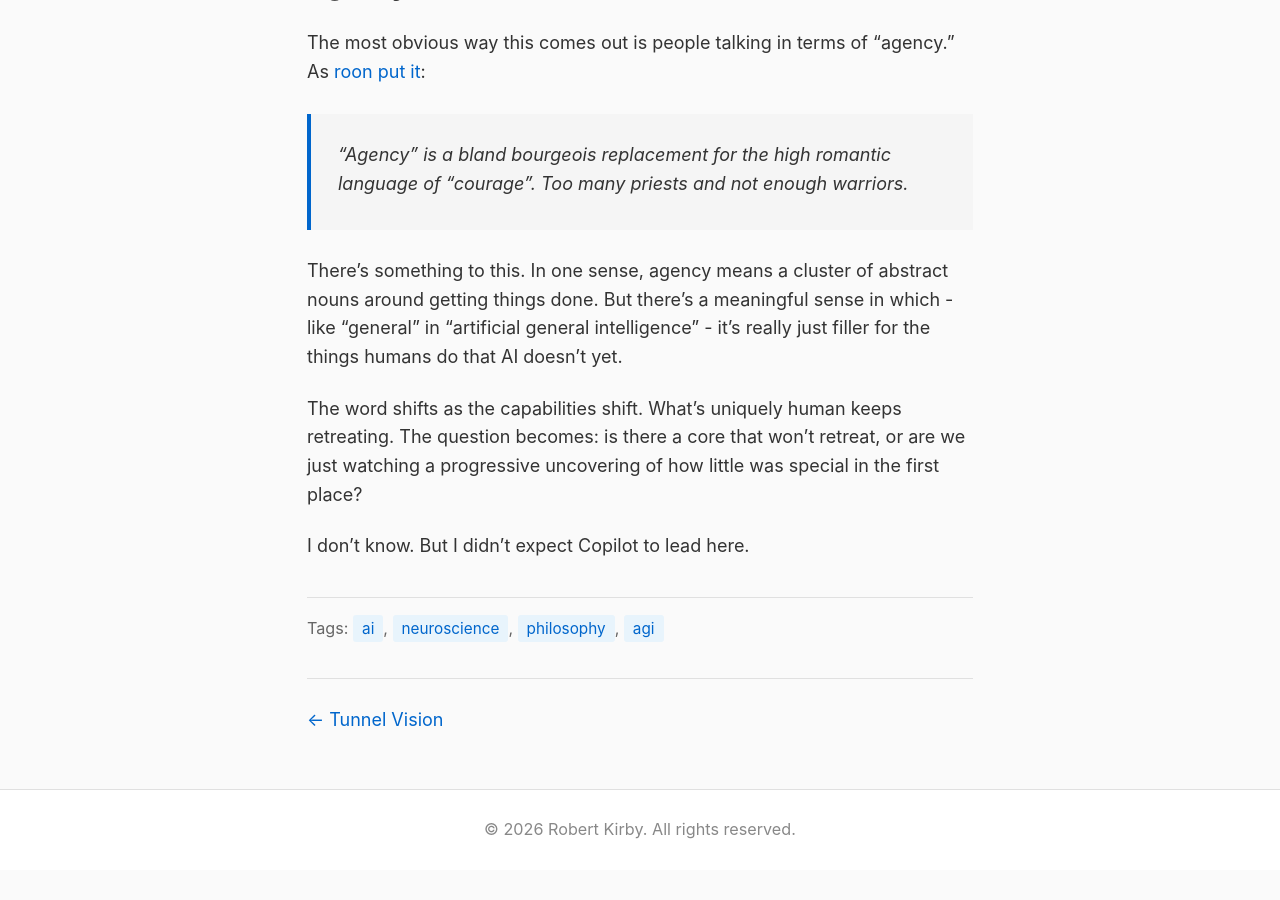
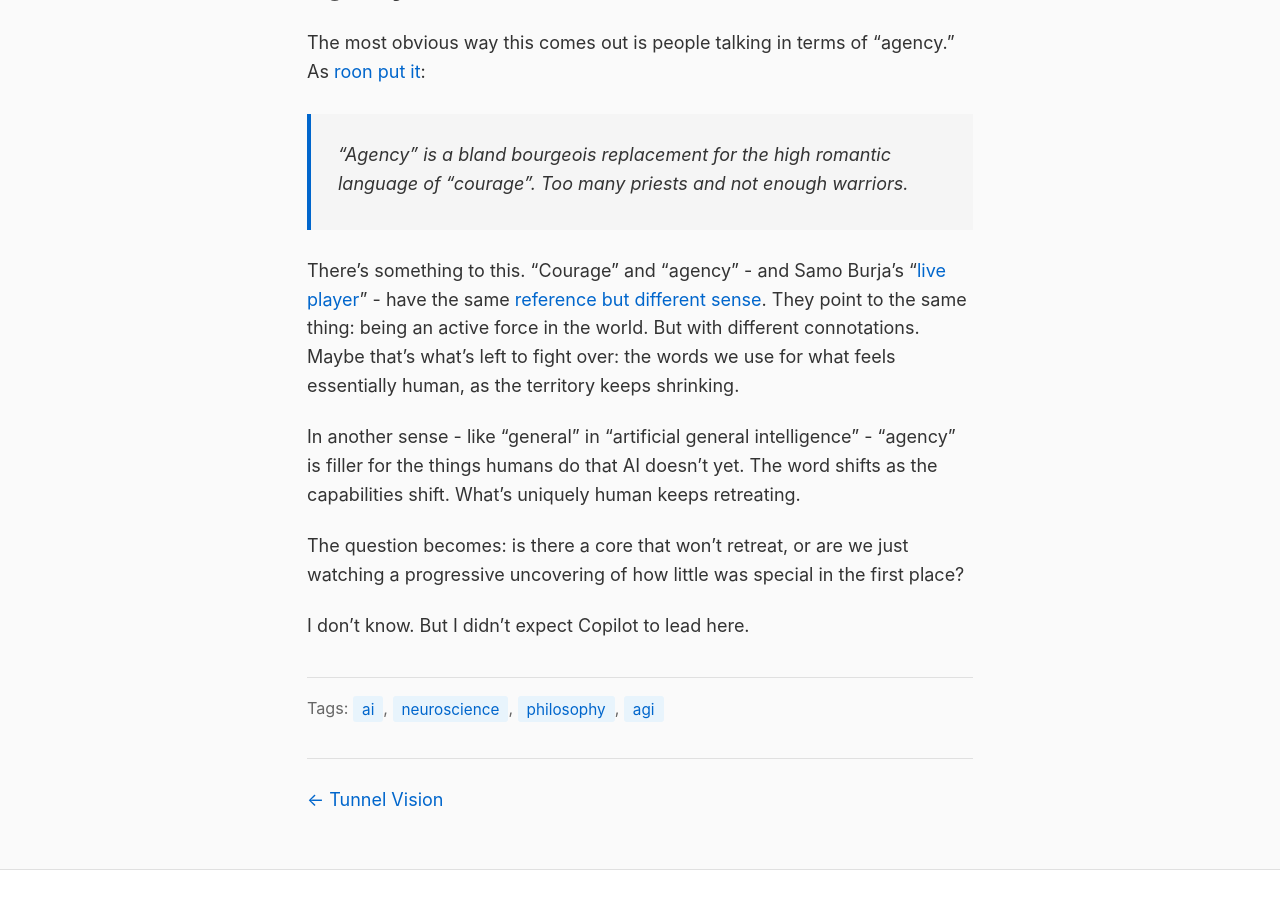
Before and after one commit to rob137/rob137.github.io, a Jekyll site: the page built from _posts/2026-01-05-gateway-drug.md, in a window 1280 px wide and 900 px high, scrolled down 1695 px. Built offline with Jekyll 4.4.1, drawn with Linux system fonts in a browser that asks for light colours; before the commit the page ends 2565 px from its top, so only the background shows below that.

Commit message:
Rework agency section - sense/reference, live player, refuge of humanness

```diff
--- a/_posts/2026-01-05-gateway-drug.md
+++ b/_posts/2026-01-05-gateway-drug.md
@@ -38,8 +38,10 @@ The most obvious way this comes out is people talking in terms of "agency." As [
 
 > "Agency" is a bland bourgeois replacement for the high romantic language of "courage". Too many priests and not enough warriors.
 
-There's something to this. In one sense, agency means a cluster of abstract nouns around getting things done. But there's a meaningful sense in which - like "general" in "artificial general intelligence" - it's really just filler for the things humans do that AI doesn't yet.
+There's something to this. "Courage" and "agency" - and Samo Burja's "[live player](https://samoburja.com/live-versus-dead-players/)" - have the same [reference but different sense](https://en.wikipedia.org/wiki/Sense_and_reference). They point to the same thing: being an active force in the world. But with different connotations. Maybe that's what's left to fight over: the words we use for what feels essentially human, as the territory keeps shrinking.
 
-The word shifts as the capabilities shift. What's uniquely human keeps retreating. The question becomes: is there a core that won't retreat, or are we just watching a progressive uncovering of how little was special in the first place?
+In another sense - like "general" in "artificial general intelligence" - "agency" is filler for the things humans do that AI doesn't yet. The word shifts as the capabilities shift. What's uniquely human keeps retreating.
+
+The question becomes: is there a core that won't retreat, or are we just watching a progressive uncovering of how little was special in the first place?
 
 I don't know. But I didn't expect Copilot to lead here.
```
